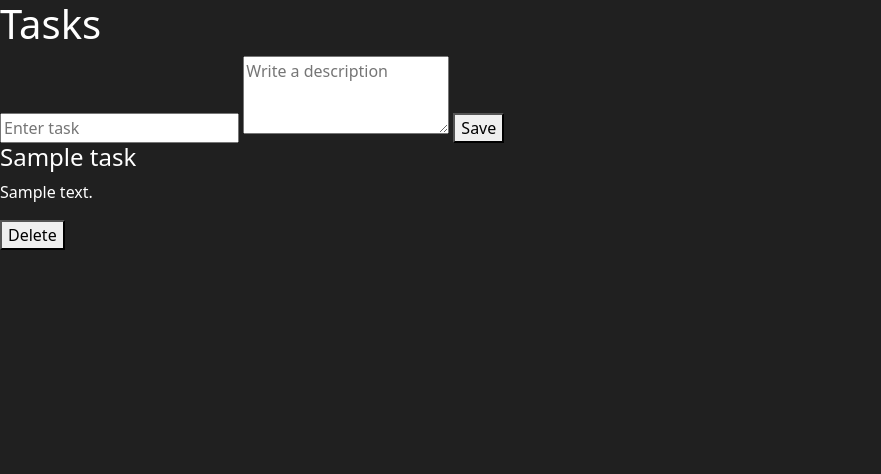
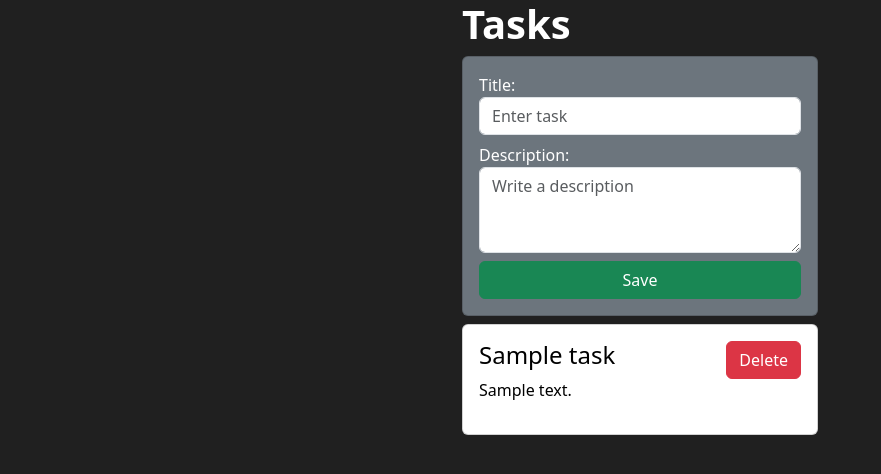
Before and after one commit to max-vigtov/django-crud-postgres, a Django app: template tasks/templates/list_tasks.html in a window 1280 px wide. Shown: the top 474 px of the page, without its empty margins (0-881 px from the left). Run offline with Django 3.2, Linux system fonts and the light colour scheme; the template is opened without the code that fills it: most values are stand-ins (such as "Sample title", 1, 10 or a date in 2020).

Commit message:
View: Boostrap implemented.

```diff
--- a/tasks/templates/list_tasks.html
+++ b/tasks/templates/list_tasks.html
@@ -10,24 +10,37 @@
 	<link rel="stylesheet" href="{% static 'main.css' %}">
 </head>
 <body>
-	<h1>Tasks</h1>
-		<form action="{% url 'create_task' %}" method="POST">
+	<div class="container">
+		<div class="row">
+			<div class="col-md-4 offset-md-4">
+				<h1 class="display-6 fw-bold">Tasks</h1>
+
+				<form action="{% url 'create_task' %}" method="POST" class="card card-body bg-secondary">
 				{% csrf_token %}
-			<input type="text" name="title" placeholder="Enter task">
-			<textarea name="description" rows="3" placeholder="Write a description"></textarea>
-			<button>Save</button>
+					<label for="title">Title:</label>
+					<input type="text" name="title" placeholder="Enter task" class="form-control mb-2">
+
+					<label for="description">Description:</label>
+					<textarea name="description" rows="3" placeholder="Write a description" class="form-control mb-2"></textarea>
+
+					<button class="btn btn-success">Save</button>
 				</form>
 				{% for task in tasks %}
+				<div class="card card-body text-black mt-2 d-flex flex-row justify-content-between">
 					<div>
 						<h4>{{ task.title }}</h4>
 						<p>{{ task.description }}</p>
+					</div>
 					<form action="{% url 'delete_task' task.id %}" method="POST">
 						{% csrf_token %}
-				<button>Delete</button>
+						<button class="btn btn-danger">Delete</button>
 					</form>
 				</div>
 				{% empty %}
-		<h1>No tasks yet</h1>
+				<h1 class="display-4 text-center">No tasks yet</h1>
 			{% endfor %}
+			</div>
+		</div>
+	</div>
 </body>
 </html>
```
Lines whose indentation alone changed are shown as unchanged.
